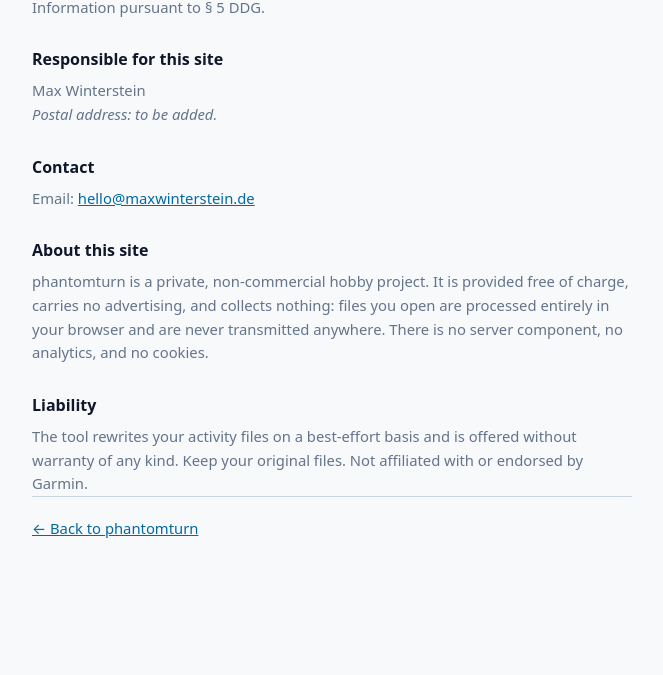
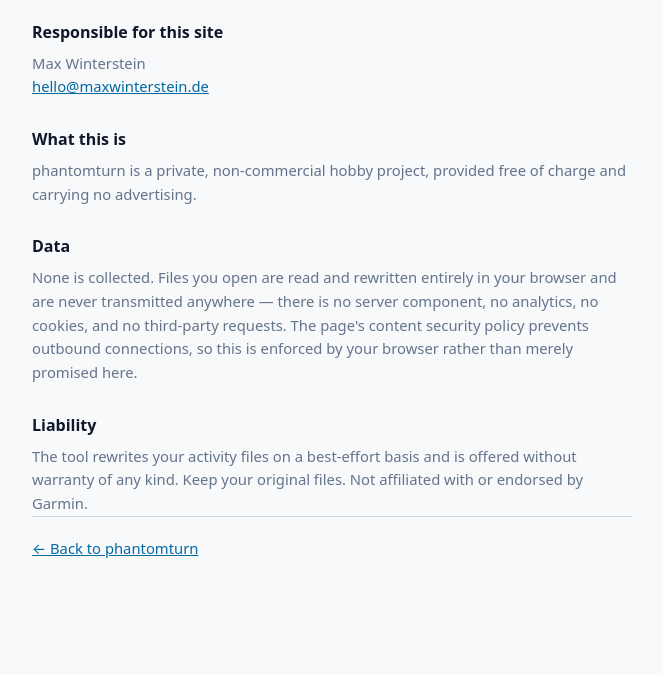
Before and after one commit to MaxWinterstein/phantomturn, a website: page web/legal.html in a window 1280 px wide. Shown: the part 125-800 px from the top of the page, without its empty margins (308-971 px from the left). Drawn offline with Linux system fonts and the light colour scheme.

Commit message:
Call it a legal notice, and drop the postal address
"Impressum" is a German word, and "Imprint" -- the usual translation on
German sites -- reads as a publisher's imprint to a native English speaker
rather than as legal and contact information. "Legal notice" is the plain
English term, so the page is now legal.html.

No postal address: for a private, non-commercial page that collects nothing,
carries no advertising and has no server component, a name and an email is
the proportionate level of disclosure. Noted in AGENTS.md that this changes
if the project ever takes money.

Also folded the privacy statement into its own section and pointed out that
the content security policy makes it enforced rather than merely promised.

```diff
--- a/web/impressum.html
+++ b/web/legal.html
@@ -8,7 +8,7 @@
       http-equiv="Content-Security-Policy"
       content="default-src 'none'; style-src 'self'; img-src 'self' data:; base-uri 'none'; form-action 'none'"
     />
-    <title>Impressum — phantomturn</title>
+    <title>Legal notice — phantomturn</title>
     <meta name="robots" content="noindex" />
     <link
       rel="icon"
@@ -18,30 +18,26 @@
   </head>
   <body>
     <div class="page legal">
-      <h1>Impressum</h1>
-
-      <p class="legal-note">Information pursuant to § 5 DDG.</p>
+      <h1>Legal notice</h1>
 
       <h2>Responsible for this site</h2>
       <p>
         Max Winterstein<br />
-        <!--
-          TODO before this repository goes public: add the postal address.
-          § 5 DDG normally requires one. Deliberately left blank rather than
-          invented -- see the pre-public checklist in AGENTS.md.
-        -->
-        <em>Postal address: to be added.</em>
+        <a href="mailto:hello@maxwinterstein.de">hello@maxwinterstein.de</a>
       </p>
 
-      <h2>Contact</h2>
-      <p>Email: <a href="mailto:hello@maxwinterstein.de">hello@maxwinterstein.de</a></p>
+      <h2>What this is</h2>
+      <p>
+        phantomturn is a private, non-commercial hobby project, provided free of charge and
+        carrying no advertising.
+      </p>
 
-      <h2>About this site</h2>
+      <h2>Data</h2>
       <p>
-        phantomturn is a private, non-commercial hobby project. It is provided free of charge,
-        carries no advertising, and collects nothing: files you open are processed entirely in
-        your browser and are never transmitted anywhere. There is no server component, no
-        analytics, and no cookies.
+        None is collected. Files you open are read and rewritten entirely in your browser and are
+        never transmitted anywhere — there is no server component, no analytics, no cookies, and
+        no third-party requests. The page's content security policy prevents outbound connections,
+        so this is enforced by your browser rather than merely promised here.
       </p>
 
       <h2>Liability</h2>
```
Also changed, not shown: AGENTS.md (+6 -6 lines), web/index.html (+1 -1 lines).
